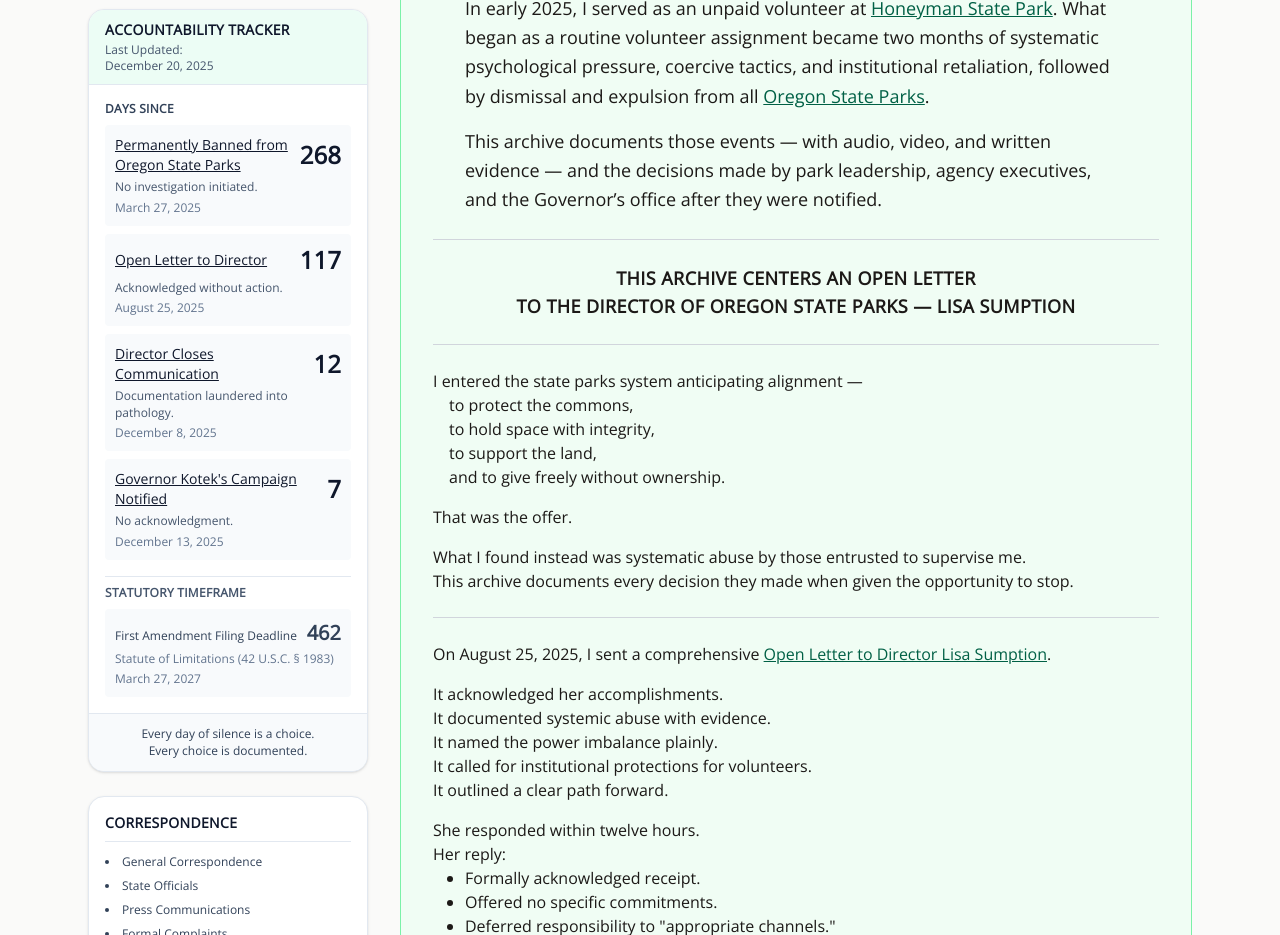
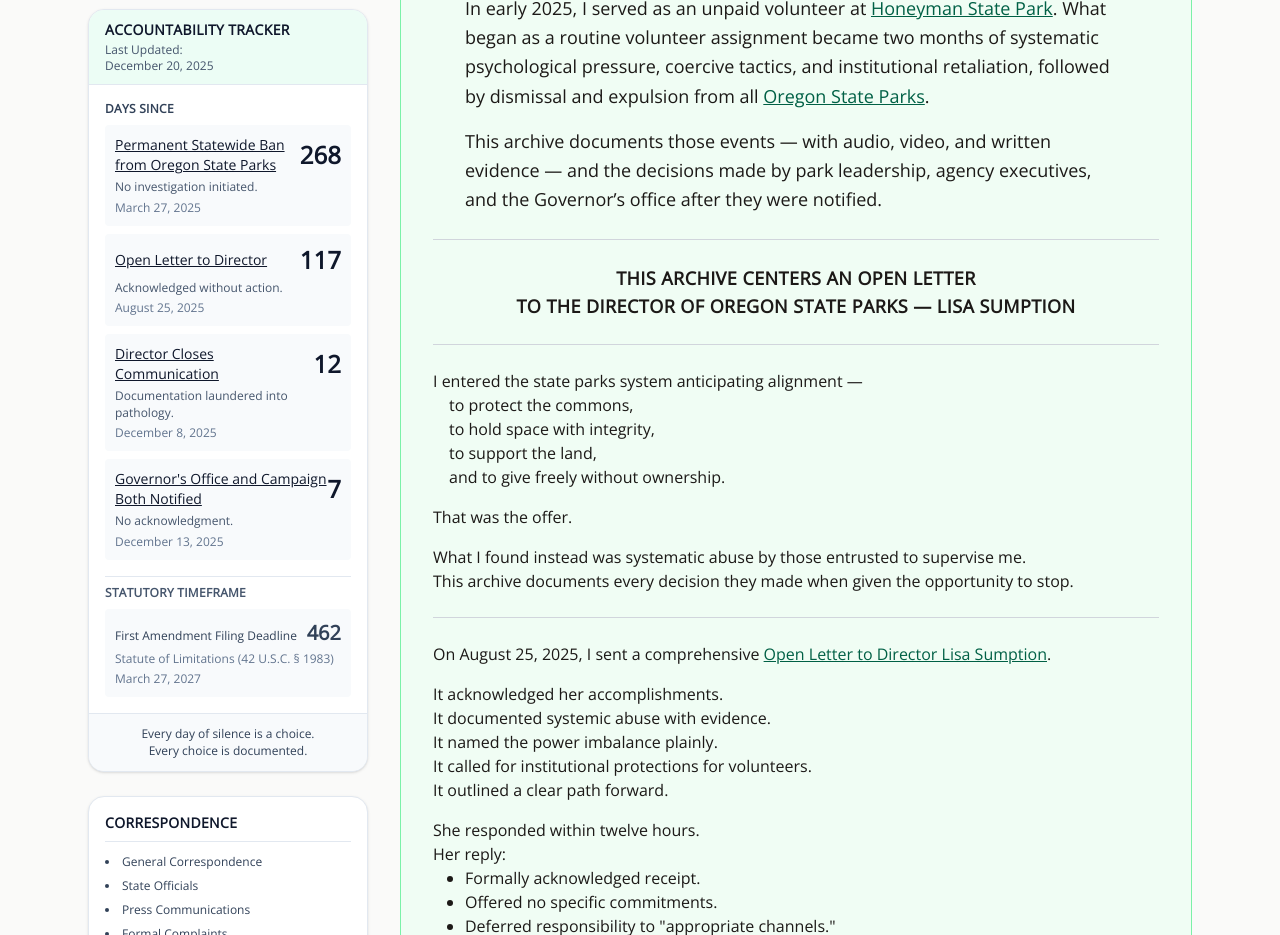
Before and after one commit to rswfire/rswfire.oprd, a Next.js app: page / in a window 1280 px wide. Shown: the part 860-1795 px from the top of the page. Built offline with nearby package versions, Linux system fonts and the light colour scheme.

Commit message:
Updated SilenceTracker.tsx

```diff
--- a/components/archive/SilenceTracker.tsx
+++ b/components/archive/SilenceTracker.tsx
@@ -19,7 +19,7 @@ interface LegalDeadline {
 
 const SILENCE_EVENTS: TrackedEvent[] = [
     {
-        label: "Permanently Banned from Oregon State Parks",
+        label: "Permanent Statewide Ban from Oregon State Parks",
         date: "2025-03-27",
         context: "No investigation initiated.",
         link: "/evidence/expulsion"
@@ -37,7 +37,7 @@ const SILENCE_EVENTS: TrackedEvent[] = [
         link: "/lisa-sumption/closure"
     },
     {
-        label: "Governor Kotek's Campaign Notified",
+        label: "Governor's Office and Campaign Both Notified",
         date: "2025-12-13",
         context: "No acknowledgment.",
         link: "/governor-kotek"
```
